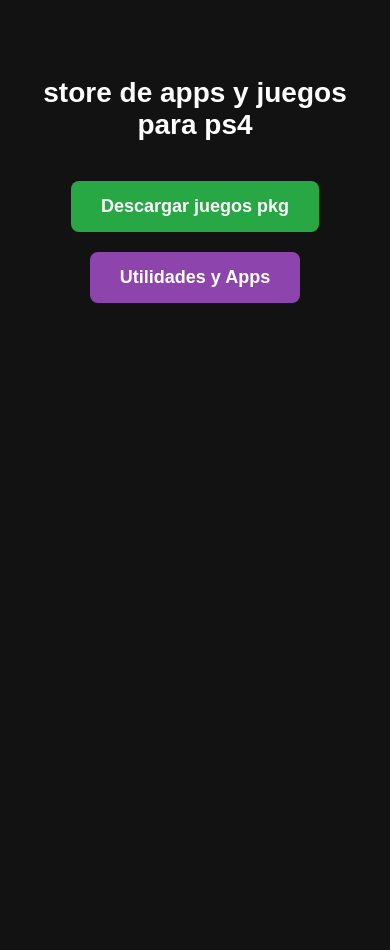
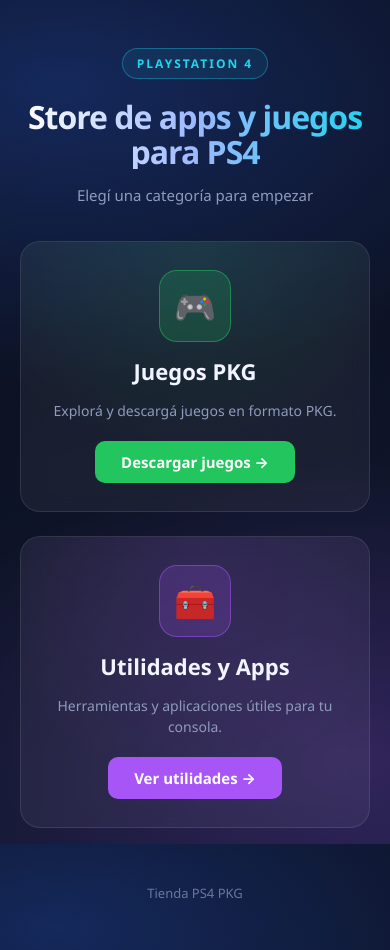
Before and after one commit to marcospeder4/marcospeder4.github.io, a plain HTML site: page index.html in a window 390 px wide. Before the commit the page ends 844 px from the top, so only its background shows below. Drawn offline with Linux system fonts and the light colour scheme.

Commit message:
Revamp index.html with new styles and layout
Updated the layout and styling for the PS4 store page, enhancing the design with CSS variables and a responsive grid layout.

```diff
--- a/index.html
+++ b/index.html
@@ -3,27 +3,194 @@
 <head>
     <meta charset="UTF-8">
     <meta name="viewport" content="width=device-width, initial-scale=1.0">
-    <title>Tienda ps4 pkg</title>
+    <title>Tienda PS4 PKG</title>
     <style>
-        body { background-color: #121212; color: #ffffff; font-family: sans-serif; text-align: center; padding: 50px 20px; }
-        h1 { margin-bottom: 40px; font-size: 28px; }
-        .botones-container { display: flex; justify-content: center; gap: 20px; flex-wrap: wrap; }
-        .btn { padding: 15px 30px; font-size: 18px; font-weight: bold; color: white; text-decoration: none; border-radius: 8px; transition: 0.2s; border: none; cursor: pointer; }
-        .btn-pc { background-color: #28a745; }
-        .btn-pc:hover { background-color: #218838; }
-        .btn-util { background-color: #8e44ad; }
-        .btn-util:hover { background-color: #732d91; }
-        .nota { margin-top: 30px; font-size: 14px; color: #aaaaaa; }
+        :root {
+            --bg: #0a0e1a;
+            --bg-2: #111832;
+            --card: rgba(255, 255, 255, 0.05);
+            --border: rgba(255, 255, 255, 0.10);
+            --text: #f2f5ff;
+            --muted: #8f9bbd;
+            --blue: #2f6bff;
+            --cyan: #22d3ee;
+            --green: #22c55e;
+            --purple: #a855f7;
+        }
+
+        * { box-sizing: border-box; margin: 0; padding: 0; }
+
+        body {
+            min-height: 100vh;
+            display: flex;
+            flex-direction: column;
+            align-items: center;
+            justify-content: center;
+            padding: 48px 20px;
+            color: var(--text);
+            font-family: "Segoe UI", system-ui, -apple-system, Roboto, sans-serif;
+            background:
+                radial-gradient(900px 500px at 15% 10%, rgba(47, 107, 255, 0.28), transparent 60%),
+                radial-gradient(800px 500px at 90% 90%, rgba(168, 85, 247, 0.22), transparent 60%),
+                linear-gradient(160deg, var(--bg), var(--bg-2));
+            background-attachment: fixed;
+        }
+
+        header { text-align: center; margin-bottom: 56px; }
+
+        .badge {
+            display: inline-block;
+            padding: 6px 14px;
+            margin-bottom: 20px;
+            font-size: 12px;
+            font-weight: 600;
+            letter-spacing: 2px;
+            text-transform: uppercase;
+            color: var(--cyan);
+            background: rgba(34, 211, 238, 0.08);
+            border: 1px solid rgba(34, 211, 238, 0.35);
+            border-radius: 999px;
+        }
+
+        h1 {
+            font-size: clamp(32px, 6vw, 56px);
+            font-weight: 800;
+            line-height: 1.1;
+            letter-spacing: -1px;
+            background: linear-gradient(90deg, #ffffff, #9db8ff 50%, var(--cyan));
+            -webkit-background-clip: text;
+            background-clip: text;
+            color: transparent;
+        }
+
+        .subtitulo {
+            margin-top: 16px;
+            font-size: clamp(15px, 2.2vw, 18px);
+            color: var(--muted);
+        }
+
+        .botones-container {
+            display: grid;
+            grid-template-columns: repeat(auto-fit, minmax(260px, 1fr));
+            gap: 24px;
+            width: 100%;
+            max-width: 720px;
+        }
+
+        .card {
+            --accent: var(--blue);
+            position: relative;
+            display: flex;
+            flex-direction: column;
+            align-items: center;
+            gap: 14px;
+            padding: 36px 28px;
+            text-align: center;
+            text-decoration: none;
+            color: var(--text);
+            background: var(--card);
+            border: 1px solid var(--border);
+            border-radius: 20px;
+            backdrop-filter: blur(10px);
+            -webkit-backdrop-filter: blur(10px);
+            overflow: hidden;
+            transition: transform 0.25s ease, border-color 0.25s ease, box-shadow 0.25s ease;
+        }
+
+        .card::before {
+            content: "";
+            position: absolute;
+            inset: 0;
+            background: radial-gradient(circle at 50% 0%, var(--accent), transparent 70%);
+            opacity: 0.12;
+            transition: opacity 0.25s ease;
+        }
+
+        .card:hover, .card:focus-visible {
+            transform: translateY(-6px);
+            border-color: var(--accent);
+            box-shadow: 0 16px 40px -12px var(--accent);
+            outline: none;
+        }
+
+        .card:hover::before, .card:focus-visible::before { opacity: 0.28; }
+
+        .card-juegos { --accent: var(--green); }
+        .card-util   { --accent: var(--purple); }
+
+        .icono {
+            position: relative;
+            display: grid;
+            place-items: center;
+            width: 72px;
+            height: 72px;
+            font-size: 34px;
+            background: color-mix(in srgb, var(--accent) 18%, transparent);
+            border: 1px solid color-mix(in srgb, var(--accent) 50%, transparent);
+            border-radius: 18px;
+        }
+
+        .card h2 { position: relative; font-size: 22px; font-weight: 700; }
+
+        .card p { position: relative; font-size: 14px; line-height: 1.5; color: var(--muted); }
+
+        .accion {
+            position: relative;
+            margin-top: 6px;
+            padding: 11px 26px;
+            font-size: 15px;
+            font-weight: 700;
+            color: #fff;
+            background: var(--accent);
+            border-radius: 10px;
+            transition: filter 0.2s ease, gap 0.2s ease;
+        }
+
+        .card:hover .accion { filter: brightness(1.12); }
+
+        footer {
+            margin-top: 56px;
+            font-size: 13px;
+            color: var(--muted);
+            opacity: 0.7;
+        }
+
+        @media (max-width: 480px) {
+            header { margin-bottom: 36px; }
+            .card { padding: 28px 22px; }
+        }
+
+        @media (prefers-reduced-motion: reduce) {
+            .card, .card::before { transition: none; }
+            .card:hover { transform: none; }
+        }
     </style>
 </head>
 <body>
 
-    <h1>store de apps y juegos para ps4</h1>
+    <header>
+        <span class="badge">PlayStation 4</span>
+        <h1>Store de apps y juegos para PS4</h1>
+        <p class="subtitulo">Elegí una categoría para empezar</p>
+    </header>
 
-    <div class="botones-container">
-        <a href="store_pc.html" class="btn btn-pc">Descargar juegos pkg</a>
-        <a href="utilidades.html" class="btn btn-util">Utilidades y Apps</a>
-    </div>
+    <main class="botones-container">
+        <a href="store_pc.html" class="card card-juegos">
+            <div class="icono">🎮</div>
+            <h2>Juegos PKG</h2>
+            <p>Explorá y descargá juegos en formato PKG.</p>
+            <span class="accion">Descargar juegos →</span>
+        </a>
+
+        <a href="utilidades.html" class="card card-util">
+            <div class="icono">🧰</div>
+            <h2>Utilidades y Apps</h2>
+            <p>Herramientas y aplicaciones útiles para tu consola.</p>
+            <span class="accion">Ver utilidades →</span>
+        </a>
+    </main>
+
+    <footer>Tienda PS4 PKG</footer>
 
 </body>
 </html>
```
